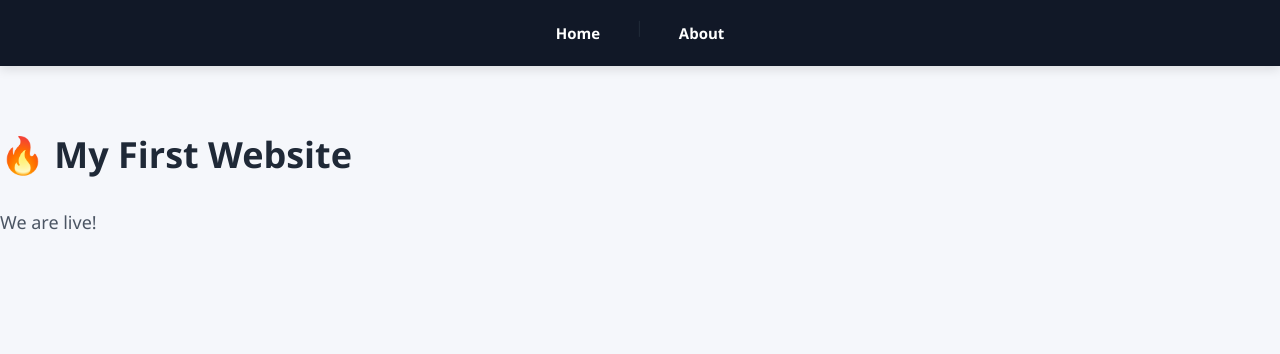
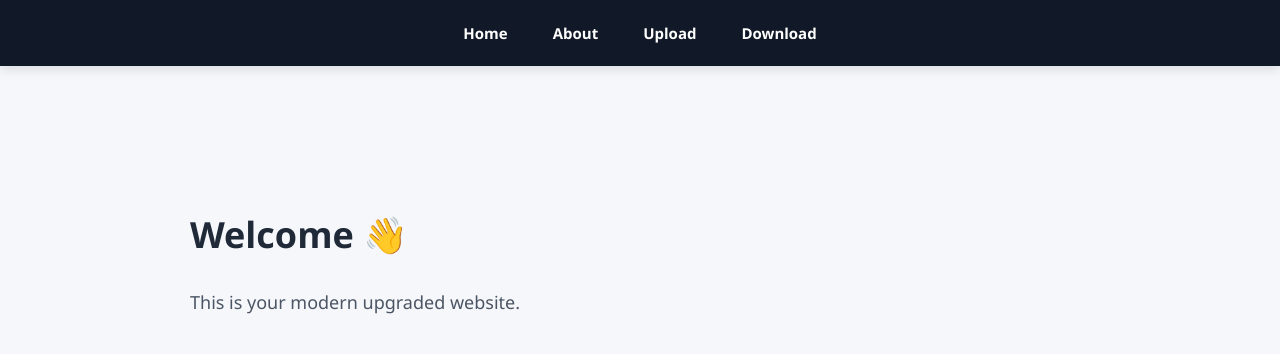
Before and after one commit to TIMESTRENDMEDIA/Mysite, a Flask app: page / in a window 1280 px wide. Shown: the top 354 px of the page. Run offline with Flask 3, Linux system fonts and the light colour scheme.

Commit message:
Update index.html

```diff
--- a/templates/index.html
+++ b/templates/index.html
@@ -4,15 +4,20 @@
     <title>Home</title>
     <link rel="stylesheet" href="{{ url_for('static', filename='style.css') }}">
 </head>
+
 <body>
 
 <nav>
-    <a href="/">Home</a> |
+    <a href="/">Home</a>
     <a href="/about">About</a>
+    <a href="/upload">Upload</a>
+    <a href="/download">Download</a>
 </nav>
 
-<h1>🔥 My First Website</h1>
-<p>We are live!</p>
+<div class="container">
+    <h1>Welcome 👋</h1>
+    <p>This is your modern upgraded website.</p>
+</div>
 
 </body>
 </html>
```
